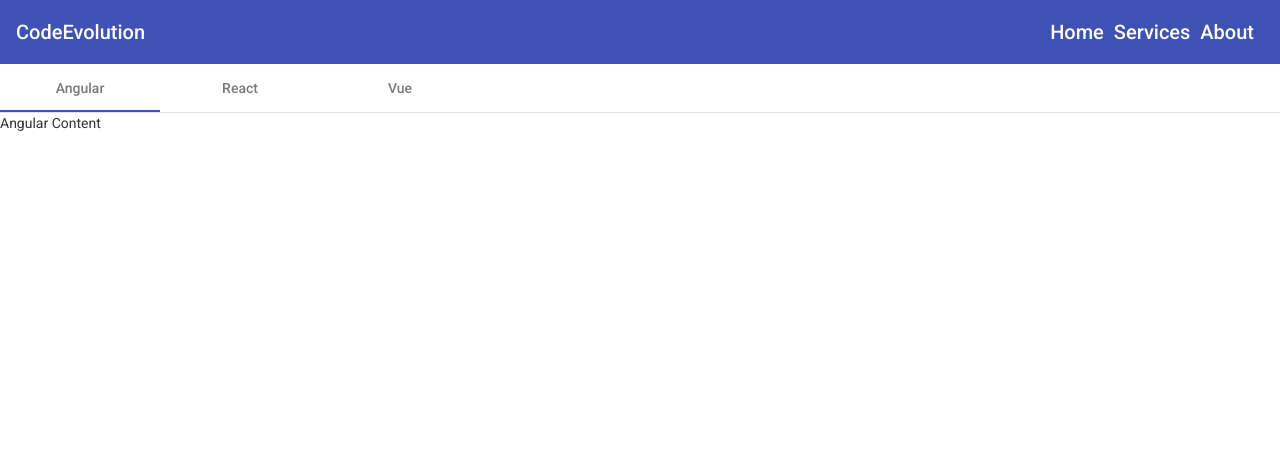
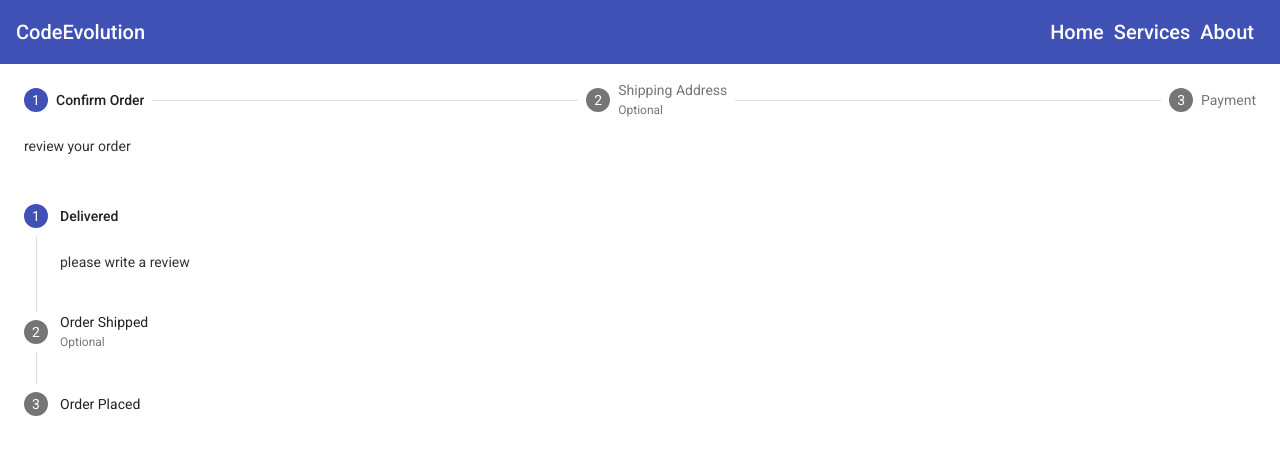
Before and after one commit to shivrajpro/angular-practice, an Angular app: page / in a window 1280 px wide. Shown: the top 454 px of the page. Built offline with nearby package versions, Linux system fonts and the light colour scheme.

Commit message:
mat stepper

```diff
--- a/src/app/app.component.html
+++ b/src/app/app.component.html
@@ -256,3 +256,28 @@
     <mat-tab label="Vue" >Vue Content</mat-tab>
   </mat-tab-group>
 </div>
+
+<!-- stepper -->
+<div *ngIf="showElements.stepper">
+  <mat-horizontal-stepper linear>
+    <mat-step completed="true" label="Confirm Order" >review your order</mat-step>
+    <mat-step completed="false" optional label="Shipping Address" >enter your address
+      <div>
+        <button mat-flat-button matStepperPrevious>Prev</button>
+        <button mat-flat-button matStepperNext>Next</button>
+      </div>
+    </mat-step>
+    <mat-step completed="false" label="Payment" >complete your payment</mat-step>
+  </mat-horizontal-stepper>
+
+  <mat-vertical-stepper>
+    <mat-step completed="true" label="Delivered" >please write a review</mat-step>
+    <mat-step completed="false" optional label="Order Shipped" >order has left
+      <div>
+        <button mat-flat-button matStepperPrevious>Prev</button>
+        <button mat-flat-button matStepperNext>Next</button>
+      </div>
+    </mat-step>
+    <mat-step completed="false" label="Order Placed" >your order is confirmed</mat-step>
+  </mat-vertical-stepper>
+</div>
--- a/src/app/app.component.ts
+++ b/src/app/app.component.ts
@@ -23,7 +23,8 @@ export class AppComponent implements OnInit{
     "gridList":false,
     "expansion":false,
     "card":false,
-    "tabs":true
+    "tabs":false,
+    "stepper":true
   }
 
   constructor(){}
--- a/src/app/material/material.module.ts
+++ b/src/app/material/material.module.ts
@@ -11,8 +11,10 @@ import { MatProgressSpinnerModule } from "@angular/material/progress-spinner";
 import { MatSidenavModule } from "@angular/material/sidenav";
 import { MatToolbarModule } from "@angular/material/toolbar";
 import { MatTabsModule } from "@angular/material/tabs";
+import { MatStepperModule } from "@angular/material/stepper";
 
 const MaterialComponents = [
+  MatStepperModule,
   MatButtonModule,
   MatButtonToggleModule,
   MatIconModule,
```
